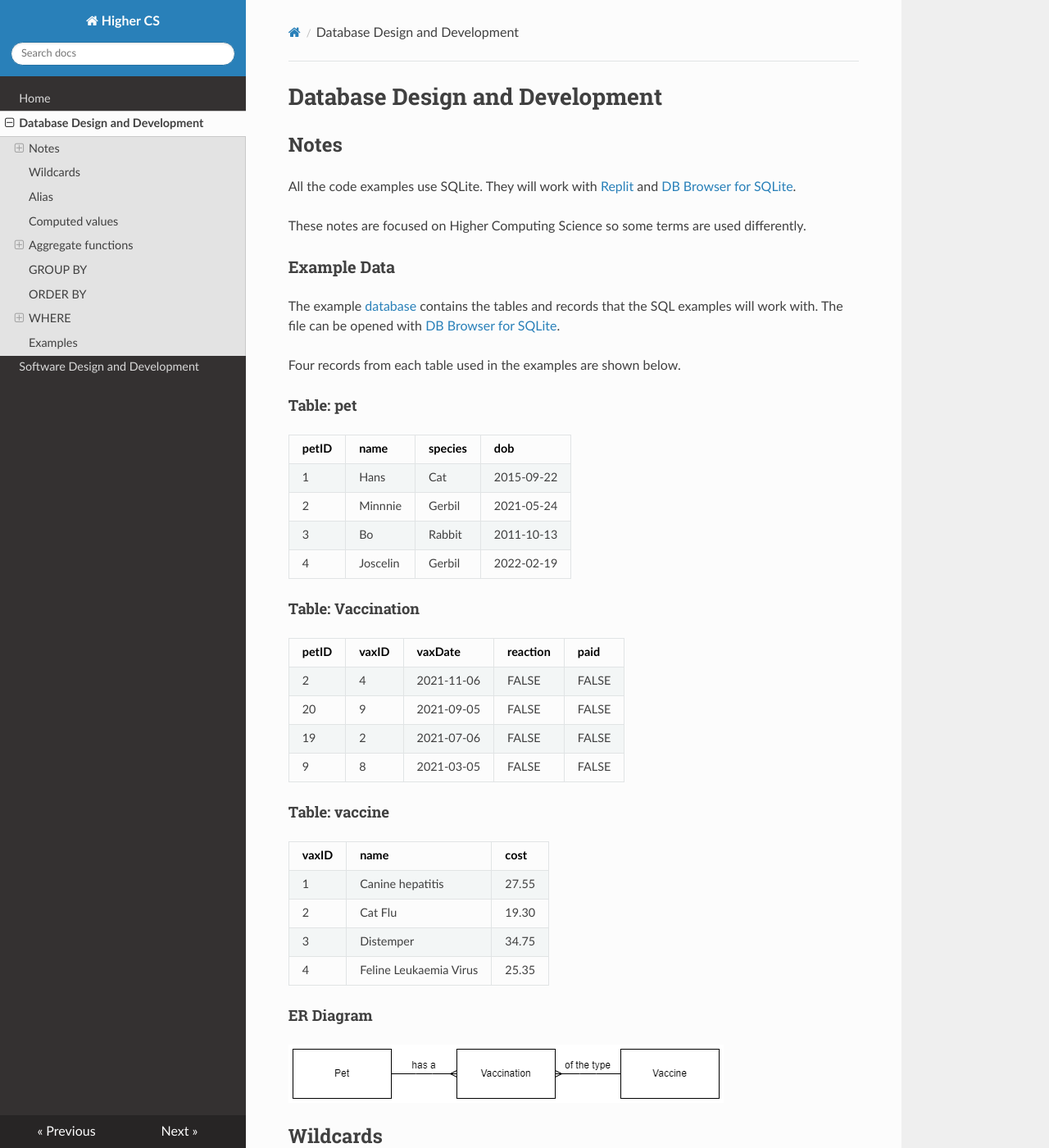
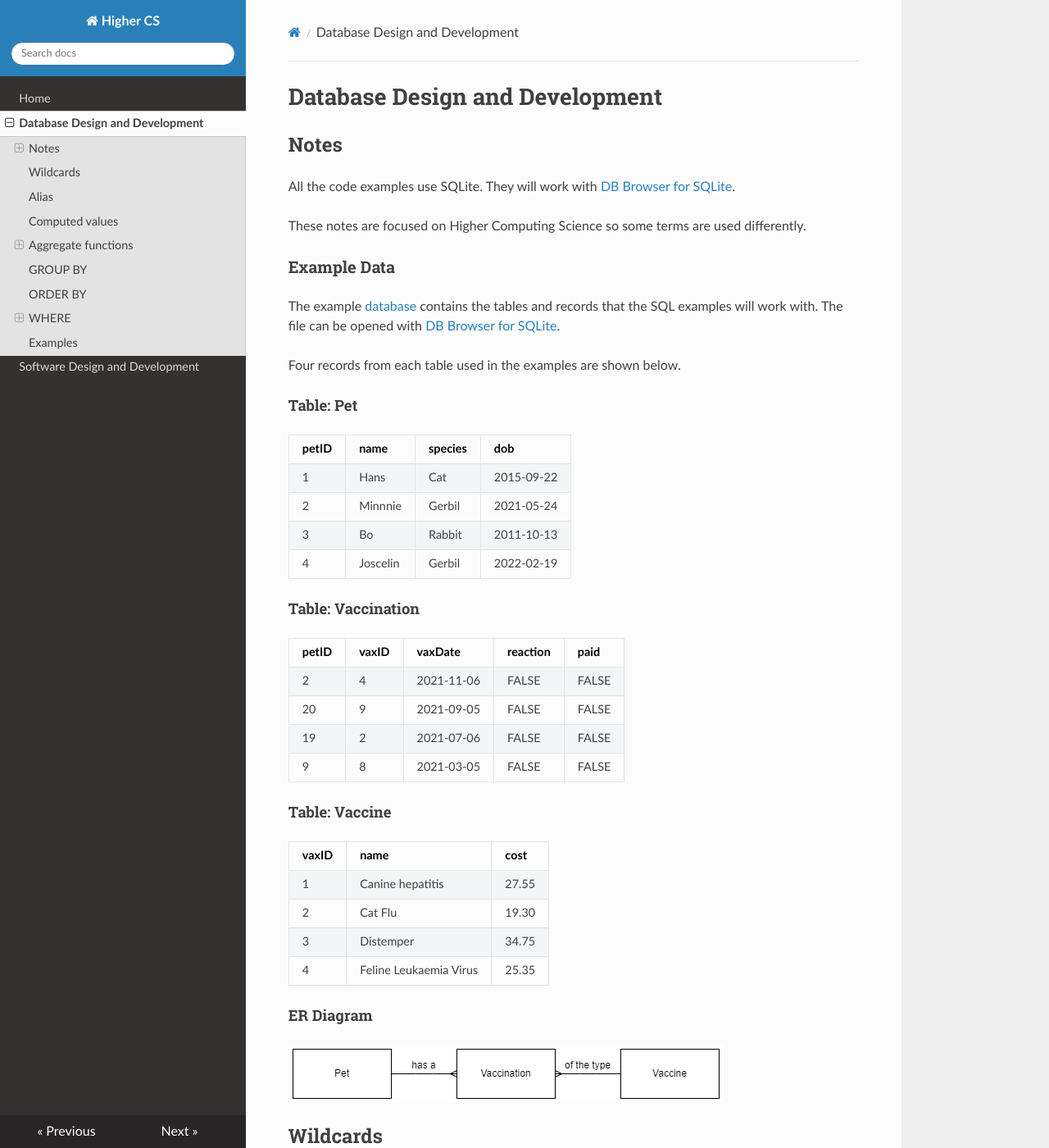
Before and after one commit to MrFriendCS/H-CS, an MkDocs documentation site: the page built from docs/H-CS-DDD.md, in a window 1280 px wide and 1400 px high. Shown: the whole window at 82% size. Built offline with MkDocs 1.6.1, drawn with Linux system fonts in a browser that asks for light colours; nearby versions of some CDN libraries.

Commit message:
docs/H-CS-DDD.md updated from https://stackedit.io/

```diff
--- a/docs/H-CS-DDD.md
+++ b/docs/H-CS-DDD.md
@@ -2,7 +2,7 @@
 
 ## Notes
 
-All the code examples use SQLite.  They will work with [Replit](https://replit.com/) and [DB Browser for SQLite](https://sqlitebrowser.org/).
+All the code examples use SQLite.  They will work with [DB Browser for SQLite](https://sqlitebrowser.org/).
 
 These notes are focused on Higher Computing Science so some terms are used differently.
 
@@ -13,7 +13,7 @@ The example [database](H-CS-Database.db) contains the tables and records that th
 Four records from each table used in the examples are shown below.
 
 
-#### Table: pet
+#### Table: Pet
 
 | petID | name     | species | dob |
 | ----- | ----     | ------- | --- |
@@ -33,7 +33,7 @@ Four records from each table used in the examples are shown below.
 | 9     | 8     | 2021-03-05 | FALSE    | FALSE |
 
 
-#### Table: vaccine
+#### Table: Vaccine
 
 | vaxID | name                   | cost |
 | ----- | ----                   | ---- |
```
Also changed, not shown: other parts of docs/H-CS-DDD.md (+3 -2 lines).
